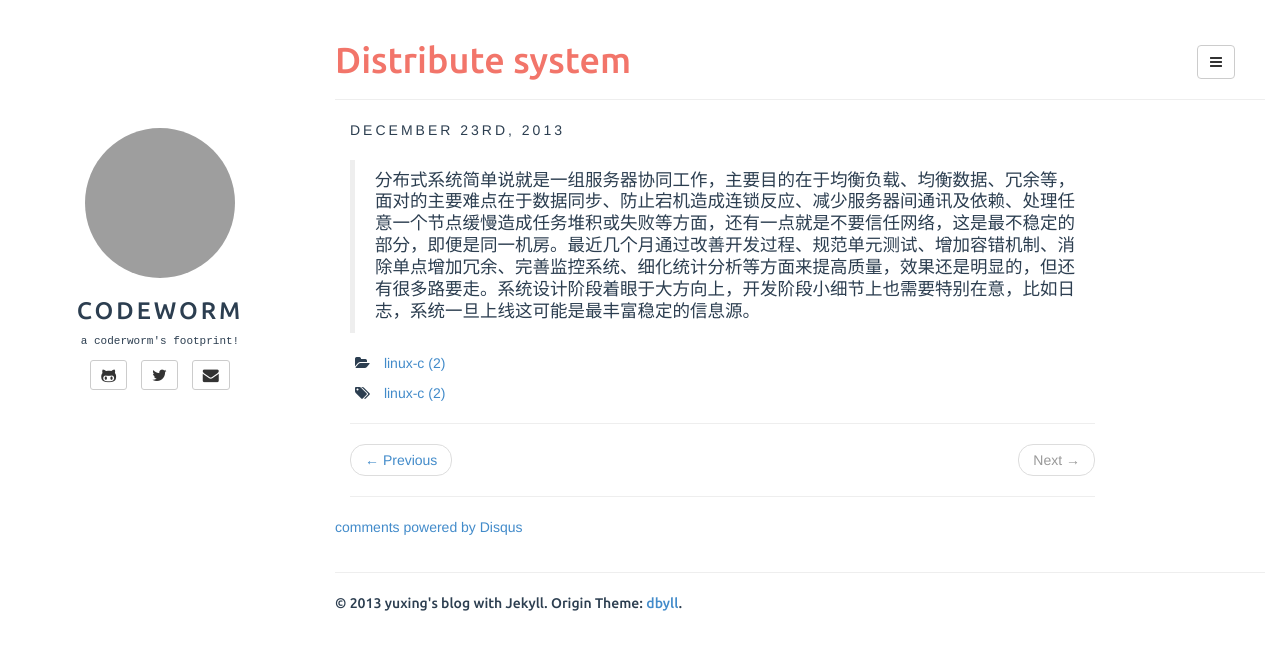
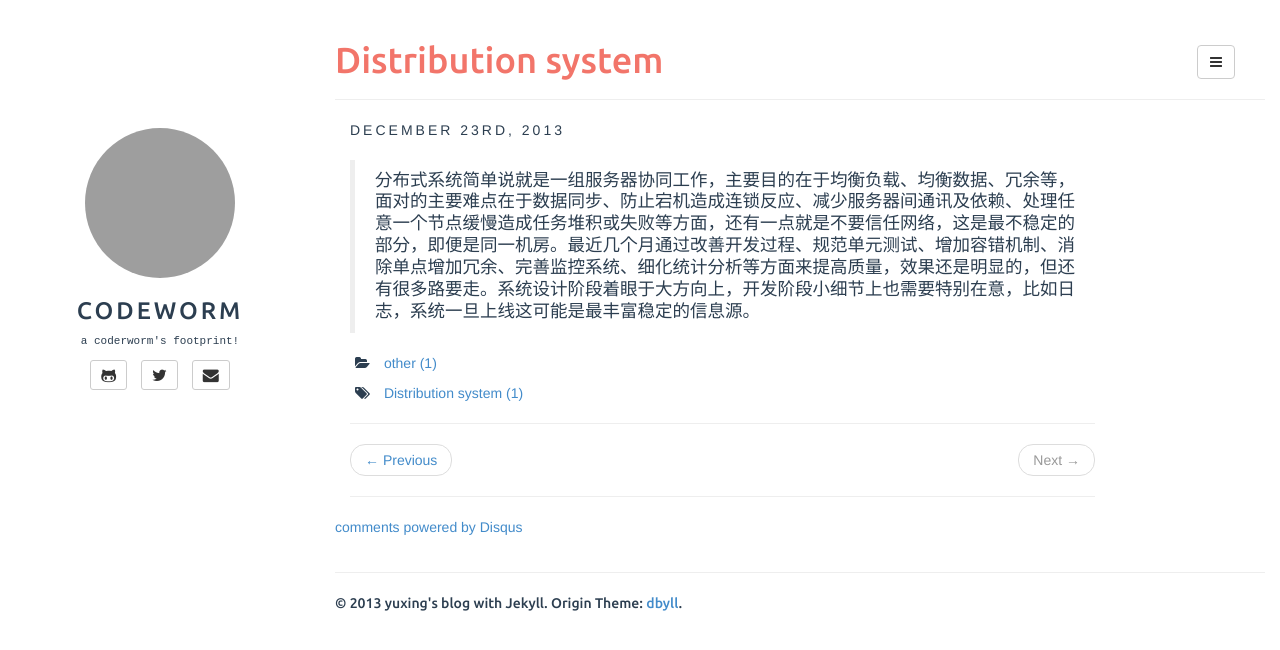
Before and after one commit to yuxingfirst/blog, a Jekyll site: the page built from _posts/other/2013-12-23-sth-need-think.md, in a window 1280 px wide. Shown: the top 650 px of the page. Built offline with Jekyll 4.4.1, drawn with Linux system fonts in a browser that asks for light colours; comment, search, counter and statistics services are not loaded; grey boxes are pictures that could not be loaded.

Commit message:
摘录好的总结点

```diff
--- a/_posts/other/2013-12-23-sth-need-think.md
+++ b/_posts/other/2013-12-23-sth-need-think.md
@@ -1,8 +1,8 @@
 ---
-title: Distribute system
+title: Distribution system
 layout: post
-categories: [linux-c]
-tags: [linux-c]
+categories: [other]
+tags: [Distribution system]
 description: .
 ---
 
```
